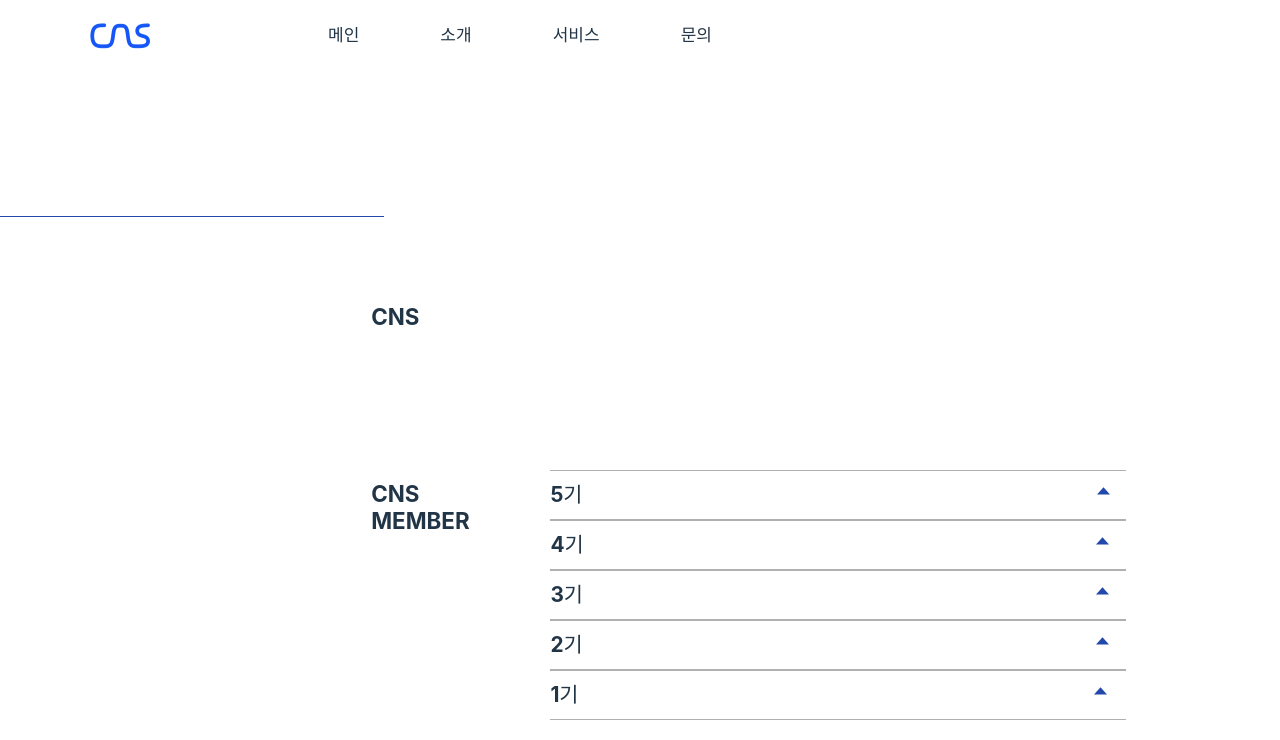
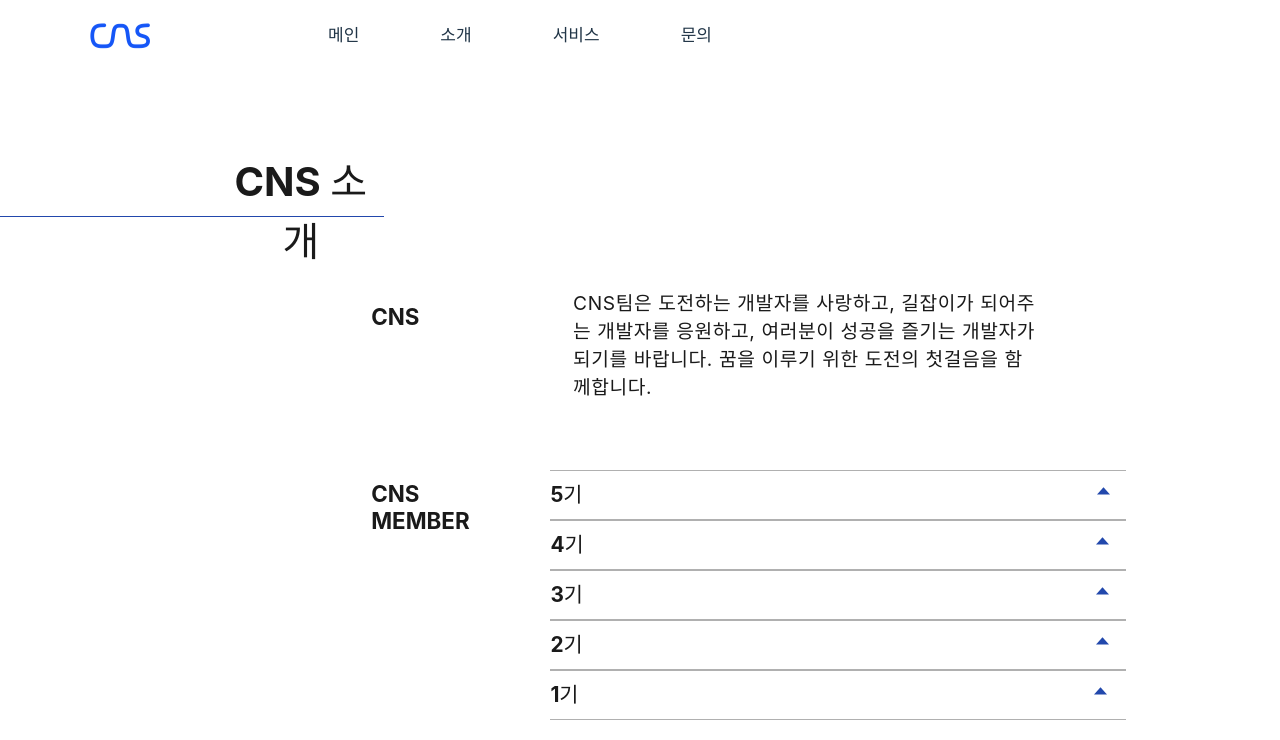
Before and after one commit to CNSintroduce/MOTDA, a React (Vite) app: page /introduction in a window 1280 px wide. Shown: the top 740 px of the page. Built offline with nearby package versions, Linux system fonts and the light colour scheme.

Commit message:
글자 색 변경

```diff
--- a/src/pages/Introduction/Introduction.style.ts
+++ b/src/pages/Introduction/Introduction.style.ts
@@ -5,7 +5,7 @@ export const Container = styled.div`
 `
 
 export const MainText = styled.div`
-    color: #fff;
+    color: #1a1a1a;
     text-align: center;
     font-family: Inter;
     font-size: 40px;
@@ -38,6 +38,7 @@ export const SubTitle = styled.div`
     font-weight: bold;
     font-family: Inter;
     line-height: normal;
+    color: #1a1a1a;
     font-style: normal;
     font-size: 1.4rem;
     justify-content: space-around;
@@ -53,6 +54,7 @@ export const MemberSubTitle = styled.div`
     align-content: center;
     margin-top: 10vh;
     margin-right: 2vw;
+    color: #1a1a1a;
     font-weight: bold;
     font-family: Inter;
     line-height: normal;
@@ -68,7 +70,7 @@ export const MemberSubTitle = styled.div`
 `
 
 export const SubText = styled.div`
-    color: #ffffff;
+    color: #1a1a1a;
     font-family: Inter;
     font-size: 1.2rem;
     font-style: normal;
@@ -89,6 +91,7 @@ export const MemberYear = styled.div`
     border-bottom: 0.7px solid #B0B0B0;
     padding-top: 1vh;
     font-size: 1.3rem;
+    color: #1a1a1a;
     font-family: Inter;
     margin-left: 12vw;
     display:flex;
@@ -102,9 +105,7 @@ export const MemberYear = styled.div`
 export const Member = styled.div`
     width: 45vw;
     height: 5vh;
-    //border-top: 0.7px solid #B0B0B0;
-    //border-bottom: 0.7px solid #B0B0B0;
-
+    color: #1a1a1a;
     padding-top: 1vh;
     font-size: 1.3rem;
     font-family: Inter;
@@ -118,7 +119,7 @@ export const Member = styled.div`
 `
 
 export const MemberPosition = styled.div`
-    color: #fff;
+    color: #1a1a1a;
     font-family: Inter;
     font-size: 17px;
     font-style: normal;
```
